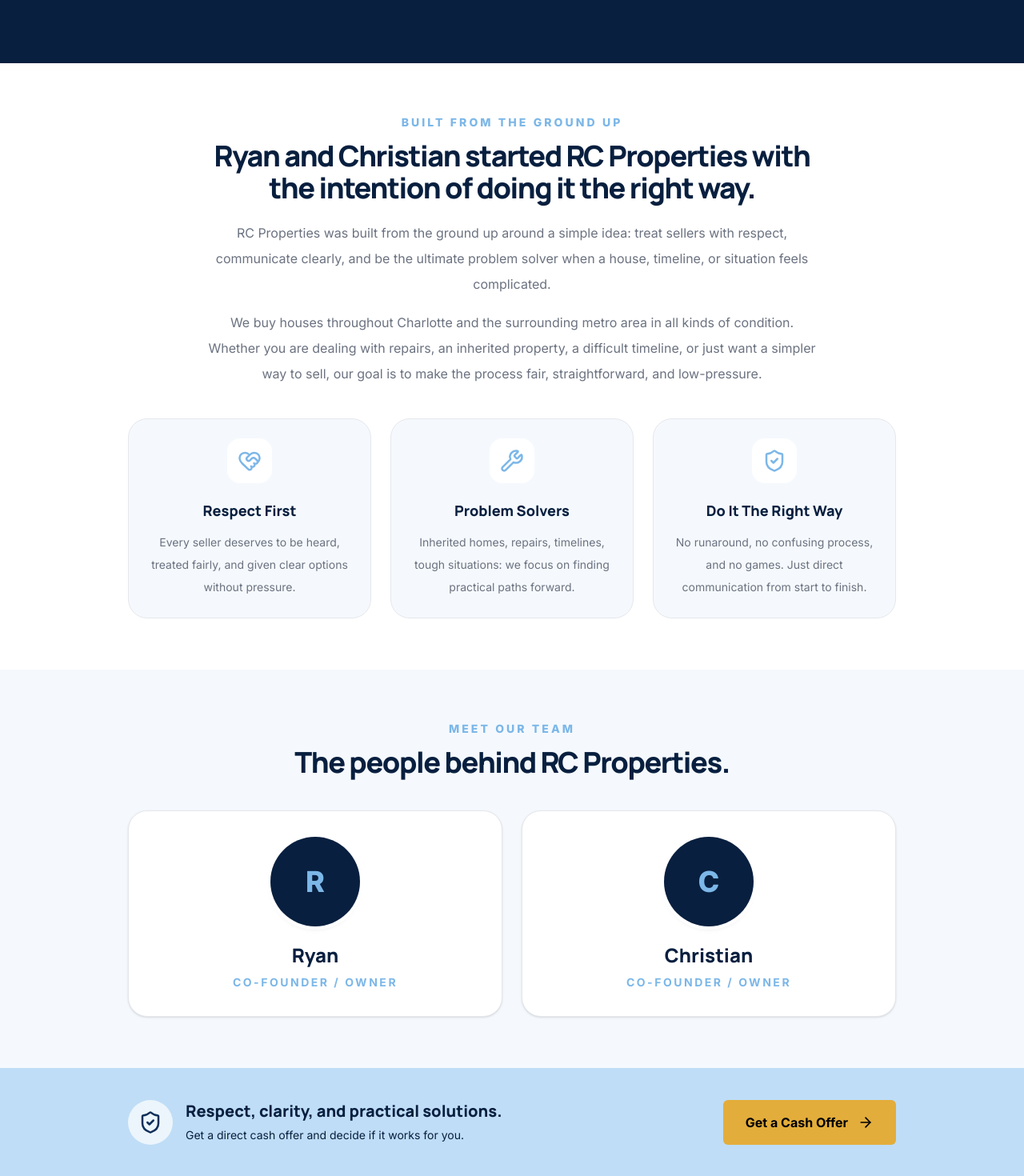
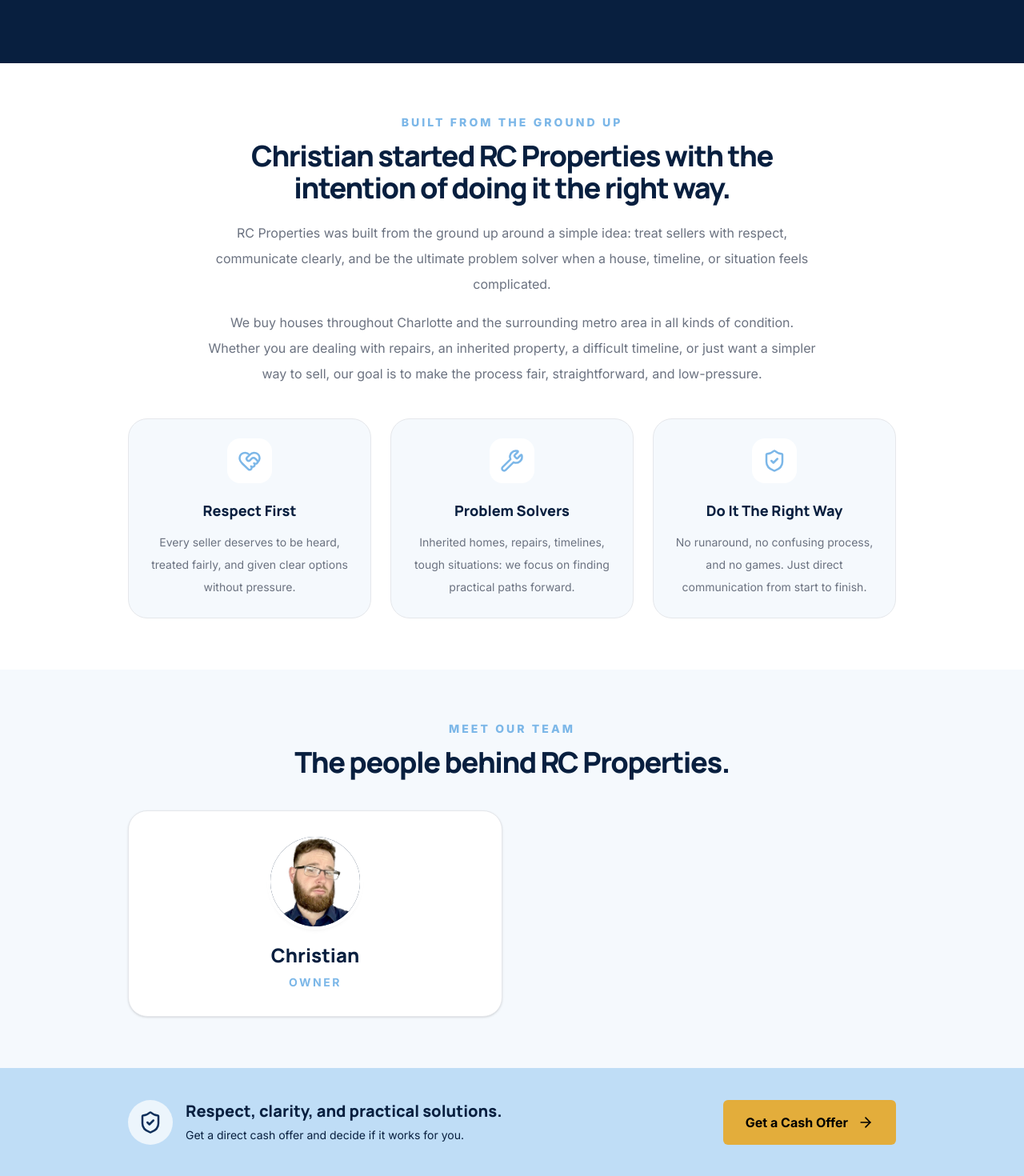
Before and after one commit to sockhead360/rc-properties, a Next.js app: page /about in a window 1280 px wide. Shown: the part 326-1796 px from the top of the page at 80% size. Built offline with nearby package versions, Linux system fonts and the light colour scheme.

Commit message:
Update site to feature Christian

```diff
--- a/src/app/about/page.tsx
+++ b/src/app/about/page.tsx
@@ -1,3 +1,4 @@
+import Image from "next/image";
 import Link from "next/link";
 import {
   ArrowRight,
@@ -14,7 +15,7 @@ import type { Metadata } from "next";
 export const metadata: Metadata = {
   title: "About Us - RC Properties",
   description:
-    "Learn about Ryan, Christian, and RC Properties, a local cash home buyer serving Charlotte, NC and surrounding areas.",
+    "Learn about Christian and RC Properties, a local cash home buyer serving Charlotte, NC and surrounding areas.",
 };
 
 const values = [
@@ -37,14 +38,9 @@ const values = [
 
 const team = [
   {
-    name: "Ryan",
-    role: "Co-founder / Owner",
-    initials: "R",
-  },
-  {
     name: "Christian",
-    role: "Co-founder / Owner",
-    initials: "C",
+    role: "Owner",
+    photo: "/images/team/christian.jpg",
   },
 ];
 
@@ -110,8 +106,8 @@ export default function AboutPage() {
               Built From The Ground Up
             </p>
             <h2 className="mt-3 text-3xl font-extrabold tracking-[-0.04em] text-rc-navy-dark sm:text-4xl">
-              Ryan and Christian started RC Properties with the intention of
-              doing it the right way.
+              Christian started RC Properties with the intention of doing it the
+              right way.
             </h2>
             <p className="mt-5 text-base leading-8 text-rc-muted">
               RC Properties was built from the ground up around a simple idea:
@@ -159,13 +155,20 @@ export default function AboutPage() {
           </div>
 
           <div className="grid gap-6 sm:grid-cols-2">
-            {team.map(({ name, role, initials }) => (
+            {team.map(({ name, role, photo }) => (
               <article
                 key={name}
                 className="rounded-3xl border border-gray-200 bg-white p-8 text-center shadow-sm"
               >
-                <div className="mx-auto mb-5 flex h-28 w-28 items-center justify-center rounded-full bg-rc-navy-dark text-4xl font-extrabold text-rc-light-blue ring-4 ring-white shadow-md">
-                  {initials}
+                <div className="mx-auto mb-5 h-28 w-28 overflow-hidden rounded-full bg-rc-navy-dark ring-4 ring-white shadow-md">
+                  <Image
+                    src={photo}
+                    alt={`${name} from RC Properties`}
+                    width={224}
+                    height={224}
+                    className="h-full w-full object-cover"
+                    priority
+                  />
                 </div>
                 <h3 className="text-2xl font-extrabold text-rc-navy-dark">
                   {name}
--- a/src/app/reviews/page.tsx
+++ b/src/app/reviews/page.tsx
@@ -35,32 +35,32 @@ const reviews = [
   {
     author: "William & Kelley",
     title: "They Gave Us Peace of Mind",
-    text: "Such a great company to do business with. Right away we felt very comfortable with the walkthroughs, offer, and closing. Ryan gave us peace of mind since we had relocated out of state. Highly recommend.",
+    text: "Such a great company to do business with. Right away we felt very comfortable with the walkthroughs, offer, and closing. Christian gave us peace of mind since we had relocated out of state. Highly recommend.",
   },
   {
     author: "Amy Kenna Davis",
     title: "Professional & Honest",
-    text: "I reached out to RC Properties to see what we could do with our home based on our circumstances. Ryan was great to talk to. He was professional, honest, and offered us great advice. Even if you are unsure what to do, I would recommend reaching out to see what advice they can offer.",
+    text: "I reached out to RC Properties to see what we could do with our home based on our circumstances. Christian was great to talk to. He was professional, honest, and offered us great advice. Even if you are unsure what to do, I would recommend reaching out to see what advice they can offer.",
   },
   {
     author: "Kayle K.",
     title: "My Go-To For Real Estate",
-    text: "Ryan and his team have been my go-to for any real estate question or issue that I have had. Ryan has always been very helpful and able to explain things in a way I could understand.",
+    text: "Christian and his team have been my go-to for any real estate question or issue that I have had. Christian has always been very helpful and able to explain things in a way I could understand.",
   },
   {
     author: "Michael R.",
     title: "Very Impressed",
-    text: "Ryan will go out of his way to help anyone. Very impressed with the community he has built. Highly recommend.",
+    text: "Christian will go out of his way to help anyone. Very impressed with the community he has built. Highly recommend.",
   },
   {
     author: "Maria L.",
     title: "Highly Recommend",
-    text: "Ryan has been an incredible person to work with. He values people and works with you to overcome challenges while sharing his unique perspective. I am very fortunate that Ryan and I crossed paths and am excited to continue that relationship in the future.",
+    text: "Christian has been an incredible person to work with. He values people and works with you to overcome challenges while sharing his unique perspective. I am very fortunate that Christian and I crossed paths and am excited to continue that relationship in the future.",
   },
   {
     author: "Michael C.",
     title: "Genuinely Helpful",
-    text: "Ryan helped motivate us to move a piece of property that we had been sitting on for years. When I reached out for help, he replied within minutes. I received a phone call full of information, but more than that, he was genuinely helpful. This felt personal. He wanted to help.",
+    text: "Christian helped motivate us to move a piece of property that we had been sitting on for years. When I reached out for help, he replied within minutes. I received a phone call full of information, but more than that, he was genuinely helpful. This felt personal. He wanted to help.",
   },
 ];
 
```
Also changed, not shown: public/images/team/christian.jpg (added).
